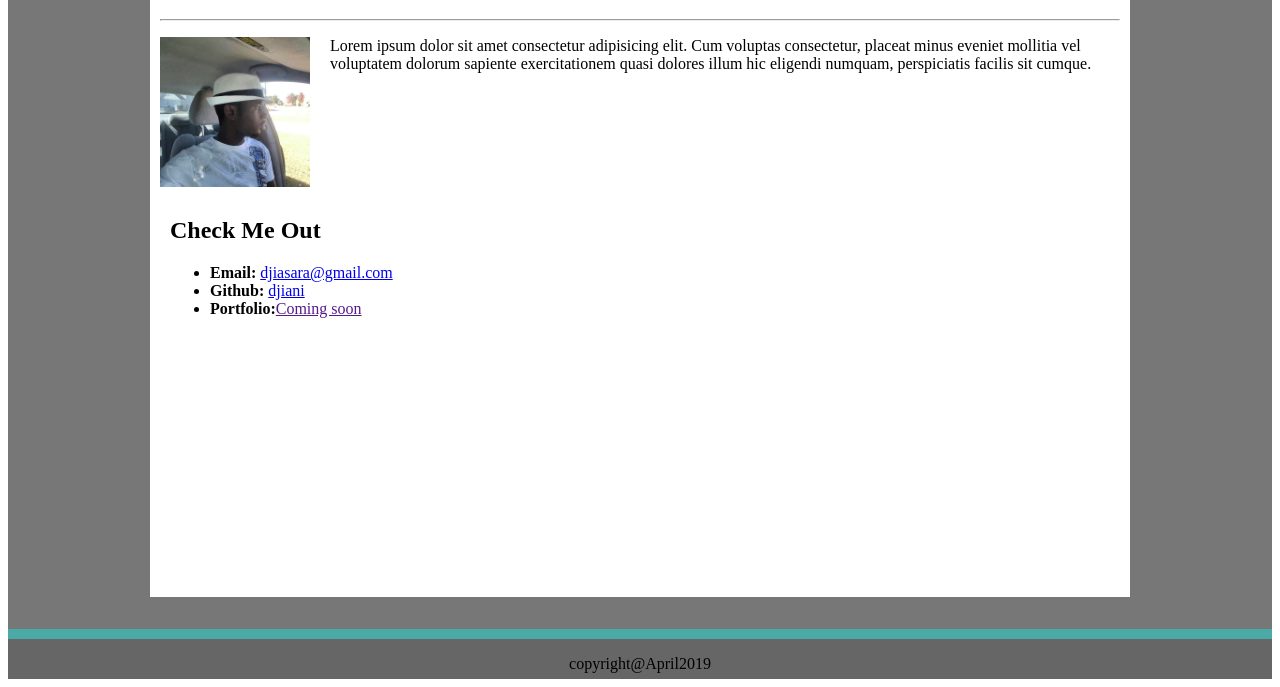
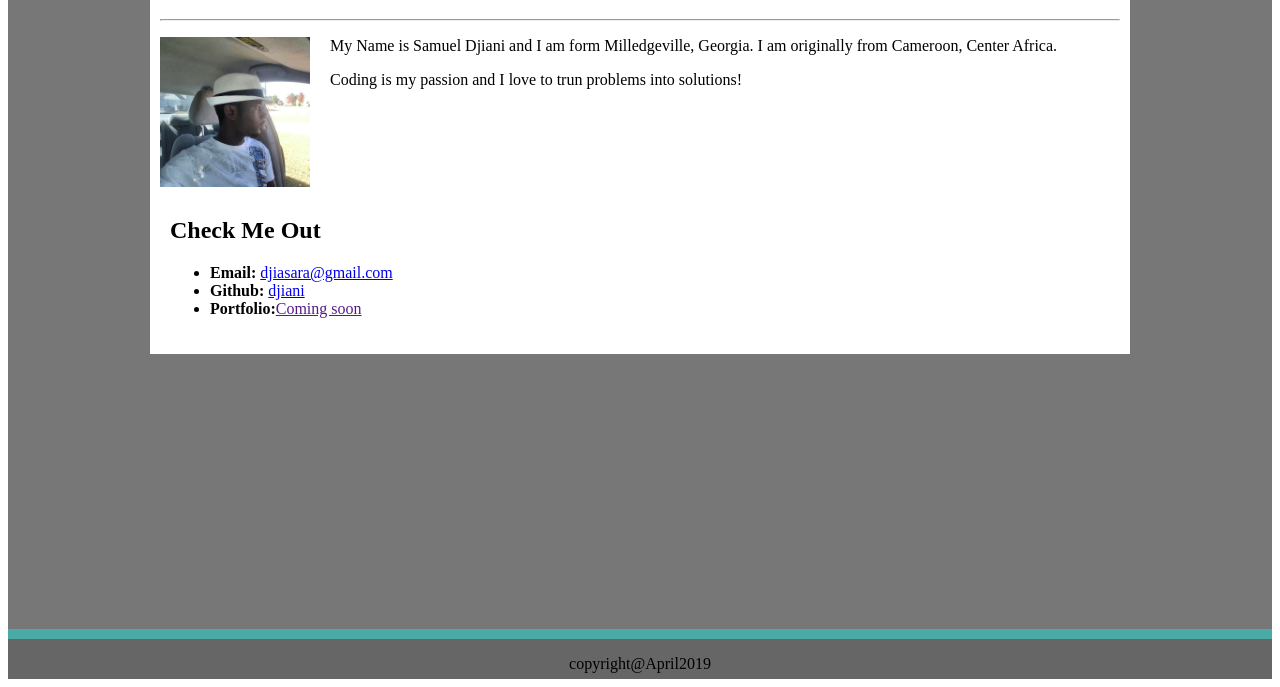
Before and after one commit to djiani/Basic-Portfolio, a plain HTML site: page index.html in a window 1280 px wide. Shown: the part 180-867 px from the top of the page. Drawn offline with Linux system fonts and the light colour scheme.

Commit message:
file polishing

```diff
--- a/assets/css/style.css
+++ b/assets/css/style.css
@@ -37,7 +37,7 @@ nav a{
 .main{
     background-color: #777777;
     border-top: 1px solid #dddddd;
-    height: 90vh;
+    min-height: 90vh;
     margin: 0px auto;
 }
 
@@ -99,3 +99,9 @@ textarea, input{
     position: absolute;
 
 }
+
+.clearfix::after{
+    content: " ";
+    clear: both;
+    display: table;
+}
--- a/index.html
+++ b/index.html
@@ -22,11 +22,13 @@
             <hr>
             <div class="bio-des">
                 <img src="assets/images/sam.jpg" alt="samuel pictures" height="150px" width="150px" class="bio_image"/>
-                <p>Lorem ipsum dolor sit amet consectetur adipisicing elit.
-                    Cum voluptas consectetur, placeat minus eveniet mollitia vel voluptatem dolorum
-                    sapiente exercitationem quasi dolores illum hic eligendi numquam,
-                    perspiciatis facilis sit cumque.
-                </p>
+                <article>
+                    <section>
+                        <p>My Name is Samuel Djiani and I am form Milledgeville, Georgia.
+                            I am originally from Cameroon, Center Africa. </p>
+                            <p>Coding is my passion and I love to trun problems into solutions!</p>
+                    </section>
+                </article>
 
             </div>
             <div class="bio_checkMeOut">
```
Also changed, not shown: porforlio.html (+1 -1 lines).
